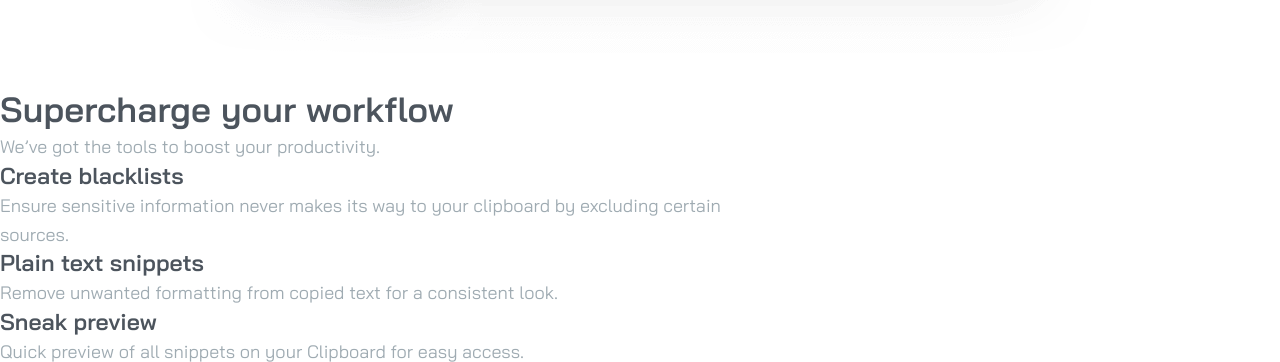
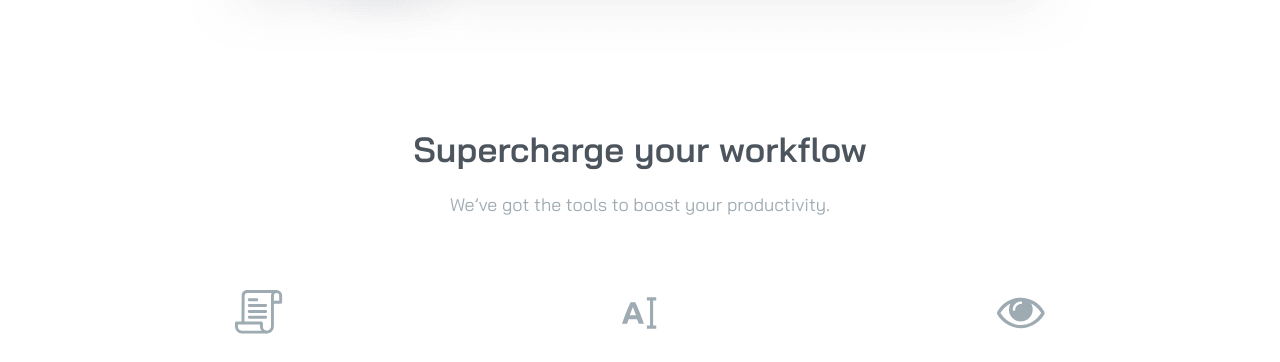
Before and after one commit to AGutierrezR/clipboard-landing-page, a website built with Vite: page index.html in a window 1280 px wide. Shown: the part 2381-2743 px from the top of the page. Built offline with nearby package versions, Linux system fonts and the light colour scheme.

Commit message:
Create workflow section

```diff
--- a/index.html
+++ b/index.html
@@ -87,21 +87,36 @@
       </div>
     </section>
 
-    <section>
+    <section class="pt-16-10 pb-8-14">
+      <div class="wrapper">
+        <div class="flow center text-center">
           <h2>Supercharge your workflow</h2>
           <p>We’ve got the tools to boost your productivity.</p>
+        </div>
 
-      <div>
+        <div class="workflows-items switcher text-center mt-21-17">
+          <div class="flow">
+            <svg class="icon icon--blacklist mx-auto">
+              <use xlink:href="#:blacklist" />
+            </svg>
             <h3>Create blacklists</h3>
-        <p>Ensure sensitive information never makes its way to your clipboard by excluding certain sources.</p>
+            <p class="md:text-small">Ensure sensitive information never makes its way to your clipboard by excluding certain sources.</p>
           </div>
-      <div>
+          <div class="flow">
+            <svg class="icon icon--text mx-auto">
+              <use xlink:href="#:text" />
+            </svg>
             <h3>Plain text snippets</h3>
-        <p>Remove unwanted formatting from copied text for a consistent look.</p>
+            <p class="md:text-small">Remove unwanted formatting from copied text for a consistent look.</p>
           </div>
-      <div>
+          <div class="flow">
+            <svg class="icon icon--preview mx-auto">
+              <use xlink:href="#:preview" />
+            </svg>
             <h3>Sneak preview</h3>
-        <p>Quick preview of all snippets on your Clipboard for easy access.</p>
+            <p class="md:text-small">Quick preview of all snippets on your Clipboard for easy access.</p>
+          </div>
+        </div>
       </div>
     </section>
 
--- a/src/css/components/icon.css
+++ b/src/css/components/icon.css
@@ -14,3 +14,15 @@
   --icon-width: 125px;
   --icon-height: 125px;
 }
+
+.icon--blacklist {
+  --icon-width: 3rem;
+}
+
+.icon--text {
+  --icon-width: 2.2rem;
+}
+
+.icon--preview {
+  --icon-width: 3rem;
+}
--- /dev/null
+++ b/src/css/components/workflow.css
@@ -0,0 +1,19 @@
+.workflows-items {
+  --gutter: 3.125rem;
+}
+
+.workflows-items > .flow {
+  --flow-space: var(--space-4-6);
+}
+
+.workflows-items h3 {
+  --flow-space: 2.25rem;
+}
+
+@media screen(md) {
+  .workflows-items {
+    --gutter: 2rem;
+    max-width: 69.375rem;
+    margin-inline: auto;
+  }
+}
--- a/src/css/styles.css
+++ b/src/css/styles.css
@@ -13,6 +13,7 @@
 @import './components/actions.css';
 @import './components/button.css';
 @import './components/icon.css';
+@import './components/workflow.css';
 
 @import './compositions/cluster.css';
 @import './compositions/cover.css';
--- a/src/design-tokens/spacing.json
+++ b/src/design-tokens/spacing.json
@@ -138,9 +138,24 @@
       "max": 84
     },
     {
+      "name": "21 - 17",
+      "min": 84,
+      "max": 68
+    },
+    {
       "name": "8 - 12",
       "min": 32,
       "max": 36
+    },
+    {
+      "name": "16 - 10",
+      "min": 64,
+      "max": 40
+    },
+    {
+      "name": "8 - 14",
+      "min": 32,
+      "max": 56
     },
     {
       "name": "23 - 12",
```
Lines whose indentation alone changed are shown as unchanged.
